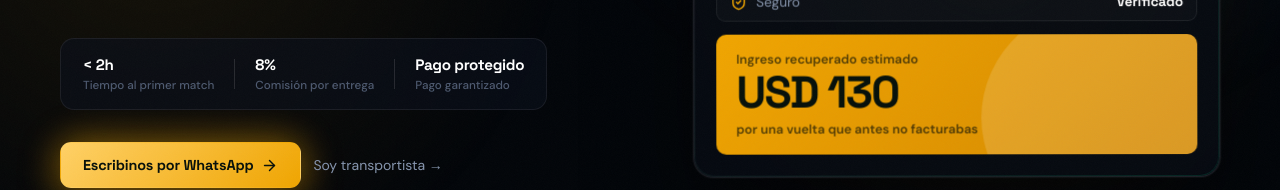
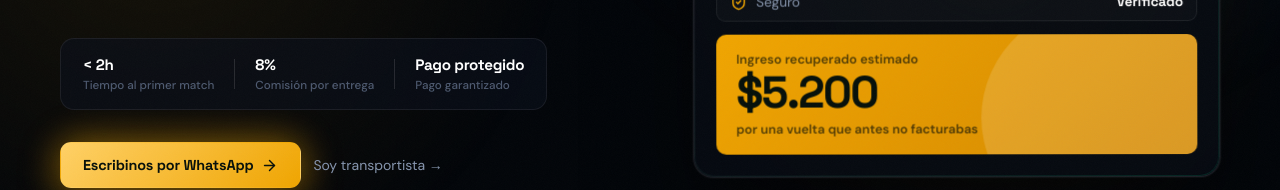
Before and after one commit to Aguslafuente/movantia-web, a React (Vite) app: page / in a window 1280 px wide. Shown: the part 608-798 px from the top of the page. Built offline with nearby package versions, Linux system fonts and the light colour scheme.

Commit message:
fix: todos los precios a pesos uruguayos

```diff
--- a/src/App.jsx
+++ b/src/App.jsx
@@ -685,7 +685,7 @@ function EnviarDemo() {
 
         {step === 3 && (
           <div className="v2-demo-success">
-            <strong>USD 260 liberado</strong>
+            <strong>$10.400 liberados</strong>
             <span>Entrega confirmada · Maldonado</span>
           </div>
         )}
@@ -762,7 +762,7 @@ function LlevarDemo() {
             </div>
             <div className="v2-demo-route-stat">
               <span>Ingreso est.</span>
-              <strong>USD {[0, 0, 130, 130][step] || 0}</strong>
+              <strong>$ {[0, 0, 5200, 5200][step] || 0}</strong>
             </div>
           </div>
         </div>
@@ -921,7 +921,7 @@ const TESTIMONIALS = [
     company: 'Transportes Río Uruguay',
     role: 'Transportista',
     color: 'green',
-    text: 'Mis retornos desde Rivera eran siempre en vacío. En el primer mes llené 4 viajes de vuelta. Son USD 400 que antes literalmente tiraba.',
+    text: 'Mis retornos desde Rivera eran siempre en vacío. En el primer mes llené 4 viajes de vuelta. Son $16.000 que antes literalmente tiraba.',
     stars: 5,
   },
   {
@@ -1086,7 +1086,7 @@ function RouteCard() {
       </div>
       <div className="revenue-box">
         <p>Ingreso recuperado estimado</p>
-        <strong>USD 130</strong>
+        <strong>$5.200</strong>
         <span>por una vuelta que antes no facturabas</span>
       </div>
     </div>
```
